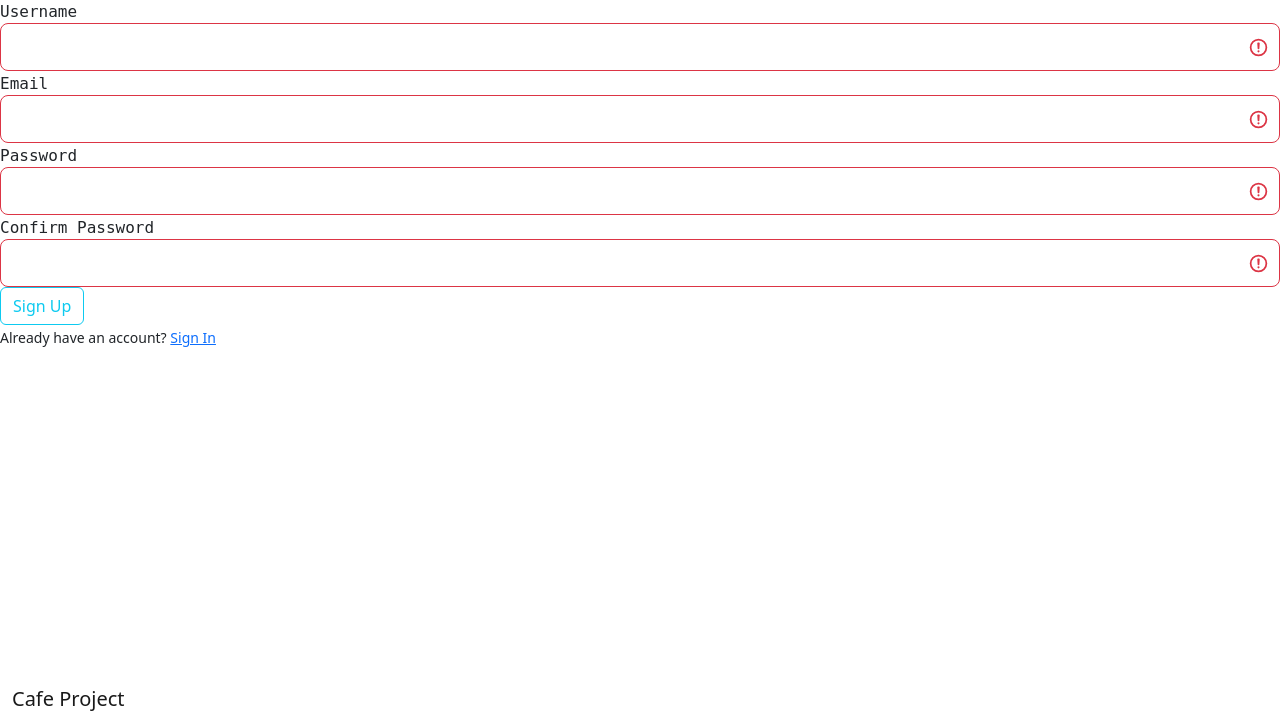
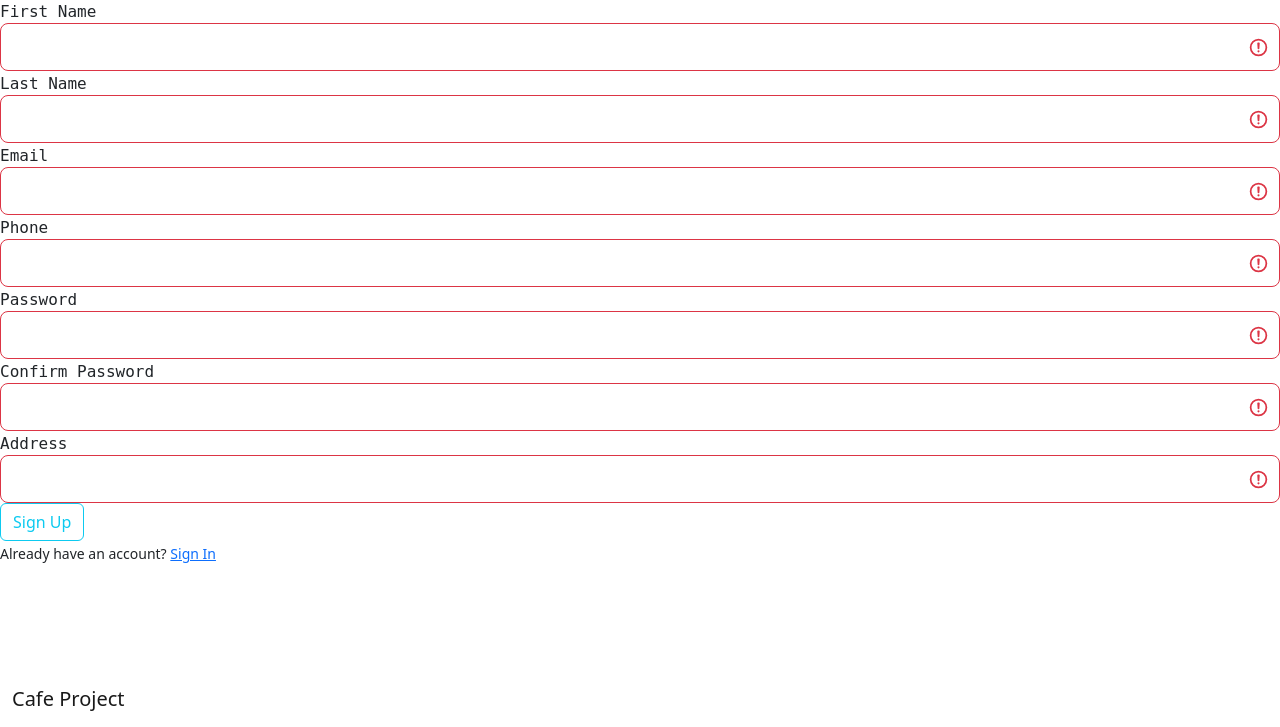
Before and after one commit to kimiakldz/Cafe_Project_G1, a Flask app: a page that uses templates/layout.html in a window 1280 px wide. Shown: the part 73-800 px from the top of the page. Run offline with Flask 3, Linux system fonts and the light colour scheme.

Commit message:
resolving error about inserting users to database.

```diff
--- a/core/manager.py
+++ b/core/manager.py
@@ -7,7 +7,7 @@ from app import app
 # create the extension
 db = SQLAlchemy()
 # create bcrypt to hash password
-bcrypt=Bcrypt(app)
+bcrypt = Bcrypt(app)
 # configure the SQLite database, relative to the app instance folder
 app.config["SQLALCHEMY_DATABASE_URI"] = "sqlite:///project.db"
 # initialize the app with the extension
--- a/models/user.py
+++ b/models/user.py
@@ -1,12 +1,13 @@
 from core.manager import db, login_manager
 from flask_login import UserMixin
 
+
 @login_manager.user_loader
 def load_user(user_id):
-    return User.query.get()
+    return User.query.get(user_id)
 
 
-class User(db.Model,UserMixin):
+class User(db.Model, UserMixin):
     id = db.Column(db.Integer, primary_key=True)
     f_name = db.Column(db.String, nullable=False)
     l_name = db.Column(db.String, nullable=False)
--- a/templates/layout.html
+++ b/templates/layout.html
@@ -16,7 +16,7 @@
 </head>
 <body>
     <header class="nav-image">
-        <nav class="navbar navbar-expand-sm navbar-dark py-3">
+        <nav class="navbar navbar-expand-sm navbar-dark text-bg-warning py-3">
           <div class="container-fluid">
             <ul class="navbar-nav">
               <li class="nav-item">
--- a/templates/sign_up.html
+++ b/templates/sign_up.html
@@ -5,22 +5,36 @@
             {{form.hidden_tag()}}
             <fieldset class="form-group">
                 <div class="form-group">
-                    {{form.username.label(class="form-control-label")}}
-                    {{form.username(class="form-control form-control-lg is-invalid")}}
+                    {{form.f_name.label(class="form-control-label")}}
+                    {{form.f_name(class="form-control form-control-lg is-invalid")}}
+                </div>
+                 <div class="form-group">
+                    {{form.l_name.label(class="form-control-label")}}
+                    {{form.l_name(class="form-control form-control-lg is-invalid")}}
                 </div>
                 <div class="form-group">
                     {{form.email.label(class="form-control-label")}}
                     {{form.email(class="form-control form-control-lg is-invalid")}}
 
                 </div>
+                <div class="form-group">
+                    {{form.phone.label(class="form-control-label")}}
+                    {{form.phone(class="form-control form-control-lg is-invalid")}}
+
+                </div>
                   <div class="form-group">
-                      {{form.password.label(class="form-control-label")}}
+                    {{form.password.label(class="form-control-label")}}
                     {{form.password(class="form-control form-control-lg is-invalid")}}
 
                 </div>
-                  <div class="form-group">
+                <div class="form-group">
                       {{form.confirm_password.label(class="form-control-label")}}
                     {{form.confirm_password(class="form-control form-control-lg is-invalid")}}
+
+                </div>
+                <div class="form-group">
+                    {{form.address.label(class="form-control-label")}}
+                    {{form.address(class="form-control form-control-lg is-invalid")}}
 
                 </div>
             </fieldset>
--- a/view/form.py
+++ b/view/form.py
@@ -3,10 +3,13 @@ from wtforms import StringField, PasswordField, SubmitField, BooleanField, valid
 
 
 class SignUpForm(FlaskForm):
-    username = StringField('Username', [validators.DataRequired()])
+    f_name = StringField('First Name', [validators.DataRequired()])
+    l_name = StringField('Last Name', [validators.DataRequired()])
+    phone = StringField('Phone')
     email = StringField('Email', [validators.DataRequired()])
     password = PasswordField('Password', [validators.DataRequired()])
-    confirm_password = PasswordField('Confirm Password', [validators.DataRequired(), validators.equal_to(password)])
+    confirm_password = PasswordField('Confirm Password', [validators.DataRequired(), validators.EqualTo(password)])
+    address = StringField('Address')
     submit = SubmitField('Sign Up')
 
 
@@ -16,6 +19,7 @@ class SignInForm(FlaskForm):
     remember = BooleanField('Remember Me')
     submit = SubmitField('Sign In')
 
+
 class ContactForm(FlaskForm):
     name = StringField('Name', [validators.DataRequired()])
     email = StringField('Email', [validators.DataRequired()])
--- a/view/sign_in.py
+++ b/view/sign_in.py
@@ -8,8 +8,8 @@ from flask_login import login_user
 def sign_in():
     form = SignInForm()
     if form.validate_on_submit():
-        user=User.query.filter_by(email=form.email.data).first()
-        if user and bcrypt.checkpw(user.password,form.password.data):
+        user = User.query.filter_by(email=form.email.data).first()
+        if user and bcrypt.check_password_hash(user.password,form.password.data):
             login_user(user,remember=form.remember.data)
             flash('successful login','success')
             return redirect(url_for('home'))
--- a/view/sign_up.py
+++ b/view/sign_up.py
@@ -1,4 +1,4 @@
-from flask import render_template, redirect, url_for, flash
+from flask import render_template, redirect, url_for, flash, request
 from view.form import SignUpForm
 from models.user import User
 from core.manager import db
@@ -7,10 +7,11 @@ from core.manager import bcrypt
 
 def sign_up():
     form = SignUpForm()
-    if form.validate_on_submit():
-        user=User(fname=form.f_name.data,lname=form.l_name.data,email=form.email.data,password=bcrypt.generate_password_hash((form.password.data).decode('utf-8')))
+    # if form.validate_on_submit():
+    if request.method == 'POST':
+        user = User(f_name=form.f_name.data, l_name=form.l_name.data, email=form.email.data, phone=form.phone.data, password=bcrypt.generate_password_hash((form.password.data)))
         db.session.add(user)
         db.session.commit()
-        flash(f"Account created for {form.f_name.data}{form.l_name.data}!", "success")
-        return redirect({{url_for('home')}})
+        # flash(f"Account created for {form.f_name.data}{form.l_name.data}!", "success")
+        return redirect(url_for('home'))
     return render_template('sign_up.html', form=form,  title='Sign Up')
```
Also changed, not shown: app.py (+3 -4 lines).
